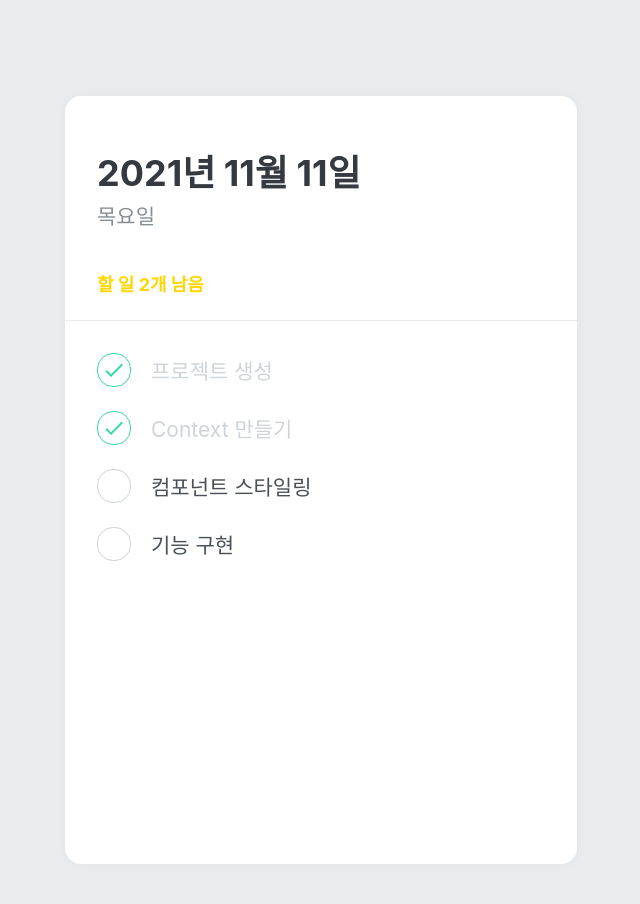
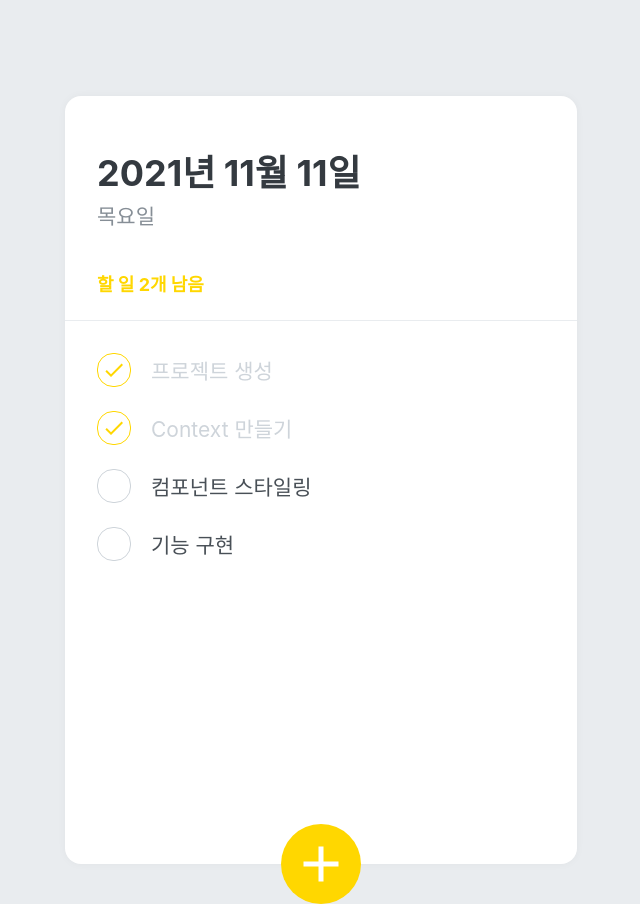
Before and after one commit to amh6281/react-todolist, a React (Create React App) app: page / in a window 1280 px wide. Shown: the whole page, without its empty margins (319-959 px from the left). Built offline with nearby package versions, Linux system fonts and the light colour scheme.

Commit message:
Add todocreate component for register a new item

```diff
--- a/src/App.js
+++ b/src/App.js
@@ -3,6 +3,7 @@
 import TodoTemplate from "./components/TodoTemplate";
 import TodoHead from "./components/TodoHead";
 import TodoList from "./components/TodoList";
+import TodoCreate from "./components/TodoCreate";
 
 const GlobalStyle = createGlobalStyle`
 body{
@@ -16,6 +17,7 @@
       <TodoTemplate>
         <TodoHead />
         <TodoList />
+        <TodoCreate />
       </TodoTemplate>
     </>
   );
--- /dev/null
+++ b/src/components/TodoCreate.js
@@ -0,0 +1,98 @@
+import React, { useState } from "react";
+import styled, { css } from "styled-components";
+import { MdAdd } from "react-icons/md";
+
+const CircleButton = styled.div`
+  background: #ffd700;
+  &::hover {
+    background: #63e6be;
+  }
+  &::active {
+    background: #20c997;
+  }
+
+  z-index: 5;
+  cursor: pointer;
+  width: 80px;
+  height: 80px;
+  display: block;
+  align-items: center;
+  justify-content: center;
+  font-size: 60px;
+  position: absolute;
+  left: 50%;
+  bottom: 0px;
+  transform: translate(-50%, 50%);
+  color: white;
+  border-radius: 50%;
+  border: none;
+  outline: none;
+  display: flex;
+  align-items: center;
+  justify-content: center;
+
+  transition: 0.125s all ease-in;
+  ${(props) =>
+    props.open &&
+    css`
+      background: #ff6b6b;
+      &:hover {
+        background: #ff8787;
+      }
+      &:active {
+        background: #fa5252;
+      }
+      transform: translate(-50%, 50%) rotate(45deg);
+    `}
+`;
+
+const InsertFormPositioner = styled.div`
+  width: 100%;
+  bottom: 0;
+  left: 0;
+  position: absolute;
+`;
+
+const InsertForm = styled.div`
+  background: #f8f9fa;
+  padding-left: 32px;
+  padding-top: 32px;
+  padding-right: 32px;
+  padding-bottom: 72px;
+
+  border-bottom-left-radius: 16px;
+  border-bottom-right-radius: 16px;
+  border-top: 1px solid #e9ecef;
+`;
+
+const Input = styled.input`
+  padding: 12px;
+  border-radius: 4px;
+  border: 1px solid #dee2e6;
+  width: 100%;
+  outline: none;
+  font-size: 18px;
+  box-sizing: border-box;
+`;
+
+function TodoCreate() {
+  const [open, setOpen] = useState(false);
+
+  const onToggle = () => setOpen(!open);
+
+  return (
+    <>
+      {open && (
+        <InsertFormPositioner>
+          <InsertForm>
+            <Input autoFocus placeholder="할 일을 입력 후, Enter 를 누르세요" />
+          </InsertForm>
+        </InsertFormPositioner>
+      )}
+      <CircleButton onClick={onToggle} open={open}>
+        <MdAdd />
+      </CircleButton>
+    </>
+  );
+}
+export default TodoCreate;
--- a/src/components/TodoItem.js
+++ b/src/components/TodoItem.js
@@ -41,8 +41,8 @@
   ${(props) =>
     props.done &&
     css`
-      border: 1px solid #38d9a9;
-      color: #38d9a9;
+      border: 1px solid #ffd700;
+      color: #ffd700;
     `}
 `;
 
```
